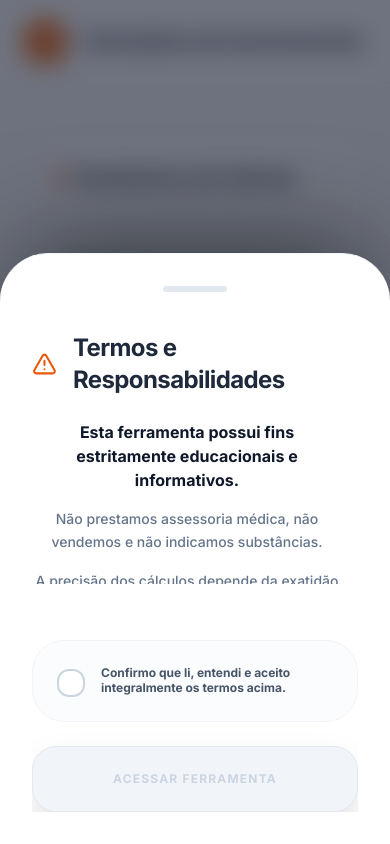
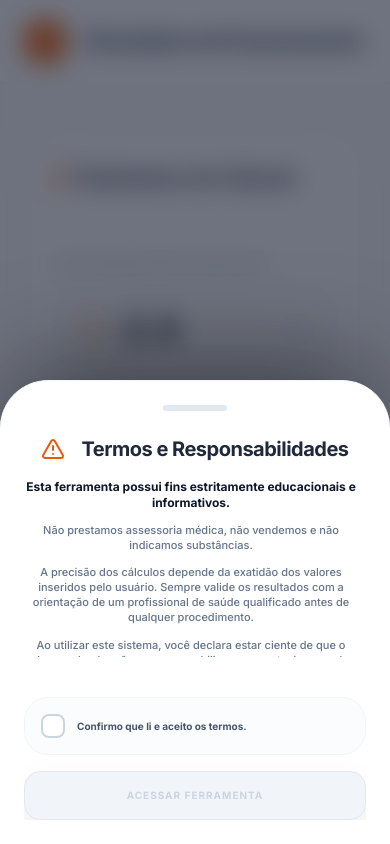
Before and after one commit to mateusgorin/Calculadora-de-fracionamento-, a React (Vite) app: page / in a window 390 px wide. Built offline with nearby package versions, Linux system fonts and the light colour scheme.

Commit message:
feat(ui): Adjust modal size and spacing
Increase responsiveness of the entry modal by adjusting its maximum height and reducing vertical spacing within the modal content. This improves the user experience on various screen sizes.

```diff
--- a/App.tsx
+++ b/App.tsx
@@ -1,3 +1,4 @@
+
 import React, { useState, useMemo } from 'react';
 import { CalculationResult, SyringeCapacity } from './types.ts';
 import Syringe from './components/Syringe.tsx';
@@ -321,49 +322,49 @@ const App: React.FC = () => {
 
       {isEntryModalOpen && (
         <div className="fixed inset-0 z-[200] flex items-end justify-center bg-slate-900/60 backdrop-blur-md p-0 transition-opacity duration-500">
-          <div className="bg-white w-full max-w-6xl h-auto max-h-[70vh] rounded-t-[3rem] shadow-[0_-30px_100px_-20px_rgba(0,0,0,0.5)] border-t border-slate-100 flex flex-col p-8 md:p-14 transform transition-transform duration-500 translate-y-0 overflow-hidden relative">
+          <div className="bg-white w-full max-w-6xl h-auto max-h-[55vh] md:max-h-[60vh] rounded-t-[3rem] shadow-[0_-30px_100px_-20px_rgba(0,0,0,0.5)] border-t border-slate-100 flex flex-col p-6 md:p-14 transform transition-transform duration-500 translate-y-0 overflow-hidden relative">
 
-            <div className="w-16 h-1.5 bg-slate-200 rounded-full mx-auto mb-10 shrink-0"></div>
+            <div className="w-16 h-1.5 bg-slate-200 rounded-full mx-auto mb-6 shrink-0 md:mb-10"></div>
 
-            <div className="flex flex-col lg:flex-row items-center lg:items-start gap-8 lg:gap-16 flex-1 overflow-hidden">
+            <div className="flex flex-col lg:flex-row items-center lg:items-start gap-6 lg:gap-16 flex-1 overflow-hidden">
               <div className="hidden lg:flex w-20 h-20 bg-orange-50 rounded-[2rem] items-center justify-center shrink-0">
                 <AlertTriangle className="text-orange-600" size={36} />
               </div>
 
               <div className="flex-1 w-full flex flex-col overflow-hidden">
-                <h2 className="text-2xl md:text-3xl font-black text-slate-800 tracking-tight mb-6 flex items-center gap-4 justify-center lg:justify-start">
-                  <AlertTriangle className="text-orange-600 lg:hidden" size={28} />
+                <h2 className="text-xl md:text-3xl font-black text-slate-800 tracking-tight mb-4 md:mb-6 flex items-center gap-4 justify-center lg:justify-start">
+                  <AlertTriangle className="text-orange-600 lg:hidden" size={24} />
                   Termos e Responsabilidades
                 </h2>
 
-                <div className="space-y-4 text-slate-500 text-sm md:text-lg leading-relaxed overflow-y-auto pr-4 custom-scrollbar text-center lg:text-left font-medium">
-                  <p className="font-black text-slate-900 text-base md:text-xl">Esta ferramenta possui fins estritamente educacionais e informativos.</p>
+                <div className="space-y-3 md:space-y-4 text-slate-500 text-[11px] md:text-base leading-snug md:leading-relaxed overflow-y-auto pr-2 custom-scrollbar text-center lg:text-left font-medium">
+                  <p className="font-black text-slate-900 text-xs md:text-lg">Esta ferramenta possui fins estritamente educacionais e informativos.</p>
                   <p>Não prestamos assessoria médica, não vendemos e não indicamos substâncias.</p>
                   <p>A precisão dos cálculos depende da exatidão dos valores inseridos pelo usuário. Sempre valide os resultados com a orientação de um profissional de saúde qualificado antes de qualquer procedimento.</p>
                   <p>Ao utilizar este sistema, você declara estar ciente de que o desenvolvedor não se responsabiliza por eventuais erros de aplicação ou interpretação dos dados.</p>
                 </div>
               </div>
 
-              <div className="w-full lg:w-[420px] flex flex-col gap-6 pt-6 lg:pt-0 shrink-0">
-                <div className="bg-slate-50/50 p-6 rounded-[2rem] border border-slate-100 group transition-all hover:bg-white hover:shadow-xl hover:shadow-slate-100">
-                  <label className="flex items-start gap-4 cursor-pointer">
-                    <div className="relative mt-1 shrink-0">
+              <div className="w-full lg:w-[400px] flex flex-col gap-4 md:gap-6 pt-4 lg:pt-0 shrink-0">
+                <div className="bg-slate-50/50 p-4 md:p-6 rounded-[1.5rem] md:rounded-[2rem] border border-slate-100 group transition-all hover:bg-white hover:shadow-xl">
+                  <label className="flex items-center gap-3 md:gap-4 cursor-pointer">
+                    <div className="relative shrink-0">
                       <input
                         type="checkbox"
                         className="sr-only"
                         checked={hasAcceptedTermsCheckbox}
                         onChange={(e) => setHasAcceptedTermsCheckbox(e.target.checked)}
                       />
-                      <div className={`w-7 h-7 rounded-xl border-2 transition-all flex items-center justify-center ${
+                      <div className={`w-6 h-6 md:w-7 md:h-7 rounded-lg md:rounded-xl border-2 transition-all flex items-center justify-center ${
                         hasAcceptedTermsCheckbox
                         ? 'bg-orange-600 border-orange-600 shadow-lg shadow-orange-100'
                         : 'bg-white border-slate-300'
                       }`}>
-                        {hasAcceptedTermsCheckbox && <CheckCircle2 size={18} className="text-white" />}
+                        {hasAcceptedTermsCheckbox && <CheckCircle2 size={16} className="text-white" />}
                       </div>
                     </div>
-                    <span className="text-[12px] md:text-sm font-black text-slate-600 select-none leading-tight">
-                      Confirmo que li, entendi e aceito integralmente os termos acima.
+                    <span className="text-[10px] md:text-sm font-black text-slate-600 select-none leading-tight">
+                      Confirmo que li e aceito os termos.
                     </span>
                   </label>
                 </div>
@@ -371,7 +372,7 @@ const App: React.FC = () => {
                 <button
                   disabled={!hasAcceptedTermsCheckbox}
                   onClick={handleAcceptTerms}
-                  className={`w-full py-6 rounded-[1.5rem] font-black uppercase tracking-widest text-xs transition-all shadow-2xl ${
+                  className={`w-full py-4 md:py-6 rounded-[1rem] md:rounded-[1.5rem] font-black uppercase tracking-widest text-[10px] md:text-xs transition-all shadow-2xl ${
                     hasAcceptedTermsCheckbox
                     ? 'bg-orange-600 text-white shadow-orange-200 hover:bg-orange-700 hover:scale-[1.02] active:scale-[0.98]'
                     : 'bg-slate-100 text-slate-300 cursor-not-allowed border border-slate-200'
```
